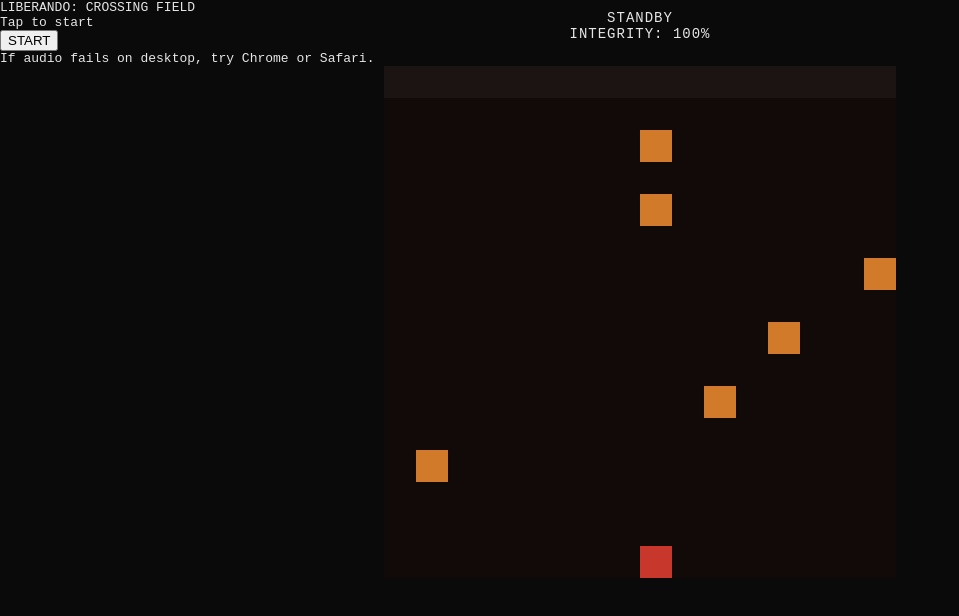
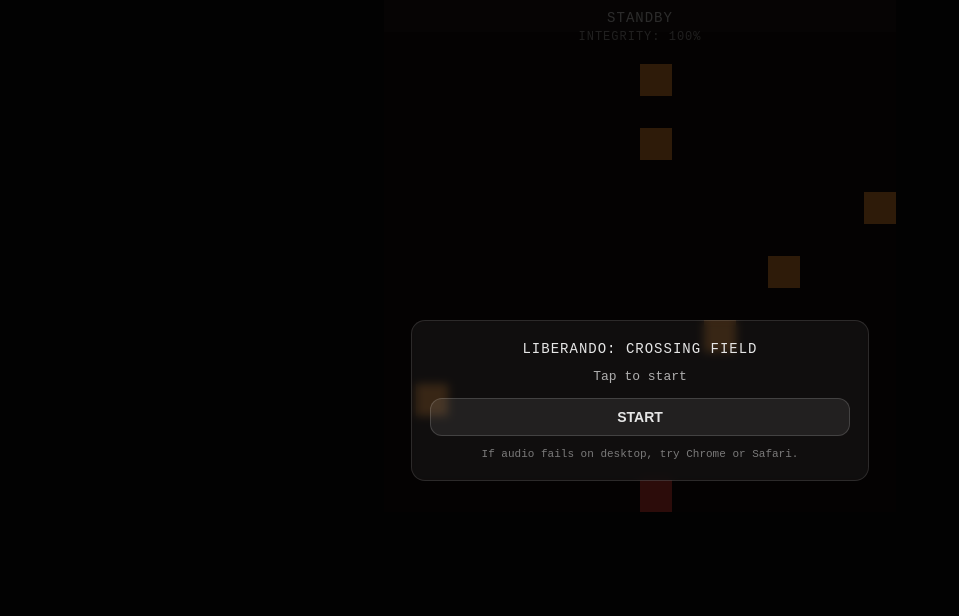
Before and after one commit to apl-prog/crossing-field, a plain HTML site: page index.html in a window 1280 px wide. Shown: the whole page, without its empty margins (0-959 px from the left). Drawn offline with Linux system fonts and the light colour scheme.

Commit message:
Update style.css

```diff
--- a/style.css
+++ b/style.css
@@ -1,24 +1,130 @@
-body{
-  margin:0;
-  background:#0a0a0a;
-  color:#e6e6e6;
-  font-family: monospace;
-  overflow:hidden;
+/* ========== GLOBAL LOCK (prevents Safari scroll / bounce) ========== */
+
+html, body{
+  height: 100%;
+  overscroll-behavior: none;
 }
 
-canvas{
-  display:block;
-  margin:0 auto;
-  background:#120a08;
-  image-rendering: pixelated;
+body{
+  margin: 0;
+  overflow: hidden;          /* prevents page scroll */
+  position: fixed;           /* prevents Safari drag */
+  width: 100%;
+  touch-action: none;        /* disables gesture scrolling */
+  background: #0a0a0a;
+  color: #e6e6e6;
+  font-family: monospace;
 }
 
+/* ========== CANVAS ========== */
+
+canvas{
+  display: block;
+  margin: 0 auto;
+  background: #120a08;
+  image-rendering: pixelated;
+  touch-action: none; /* critical for mobile swipe */
+}
+
+/* ========== UI TEXT (ROUND / INTEGRITY) ========== */
+
 .ui{
-  position:absolute;
-  top:10px;
-  left:50%;
-  transform:translateX(-50%);
-  text-align:center;
-  font-size:14px;
-  letter-spacing:1px;
+  position: absolute;
+  top: 10px;
+  left: 50%;
+  transform: translateX(-50%);
+  text-align: center;
+  font-size: 14px;
+  letter-spacing: 1px;
+  pointer-events: none;
 }
+
+#status{
+  margin-bottom: 4px;
+  opacity: 0.85;
+}
+
+#integrity{
+  font-size: 12px;
+  opacity: 0.6;
+}
+
+/* ========== START OVERLAY ========== */
+
+.overlay{
+  position: fixed;
+  inset: 0;
+  display: grid;
+  place-items: center;
+  background: rgba(0,0,0,0.78);
+  z-index: 50;
+}
+
+.overlay.hidden{
+  display: none;
+}
+
+.panel{
+  width: min(420px, calc(100% - 40px));
+  border: 1px solid rgba(255,255,255,0.12);
+  border-radius: 14px;
+  background: rgba(255,255,255,0.05);
+  padding: 20px 18px;
+  text-align: center;
+  backdrop-filter: blur(4px);
+}
+
+.title{
+  font-size: 14px;
+  letter-spacing: 1px;
+  margin-bottom: 12px;
+}
+
+.msg{
+  font-size: 13px;
+  color: rgba(230,230,230,0.75);
+  margin-bottom: 14px;
+}
+
+.startBtn{
+  width: 100%;
+  border: 1px solid rgba(255,255,255,0.15);
+  border-radius: 12px;
+  padding: 10px 12px;
+  background: rgba(255,255,255,0.08);
+  color: #e6e6e6;
+  cursor: pointer;
+  font-size: 14px;
+  font-weight: 700;
+  transition: background 140ms ease, border 140ms ease;
+}
+
+.startBtn:hover{
+  background: rgba(255,255,255,0.14);
+  border-color: rgba(255,255,255,0.25);
+}
+
+.hintSmall{
+  margin-top: 12px;
+  font-size: 11px;
+  color: rgba(230,230,230,0.5);
+}
+
+/* ========== OPTIONAL: subtle CRT vibe ========== */
+
+body::after{
+  content:"";
+  position: fixed;
+  inset: 0;
+  pointer-events: none;
+  opacity: 0.04;
+  mix-blend-mode: overlay;
+  background-image:
+    repeating-linear-gradient(
+      to bottom,
+      rgba(255,255,255,0.03) 0px,
+      rgba(255,255,255,0.03) 1px,
+      transparent 2px,
+      transparent 3px
+    );
+}
```
